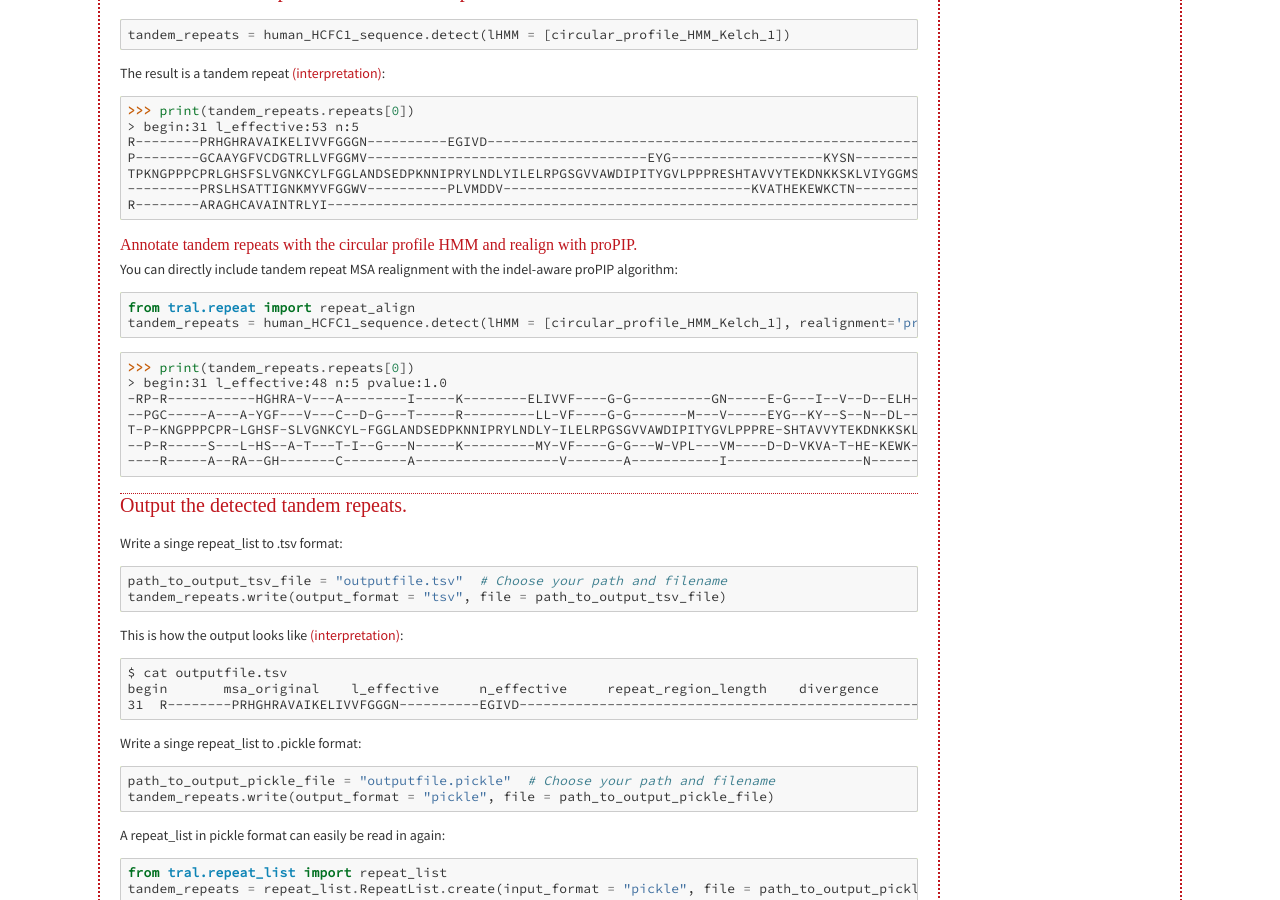
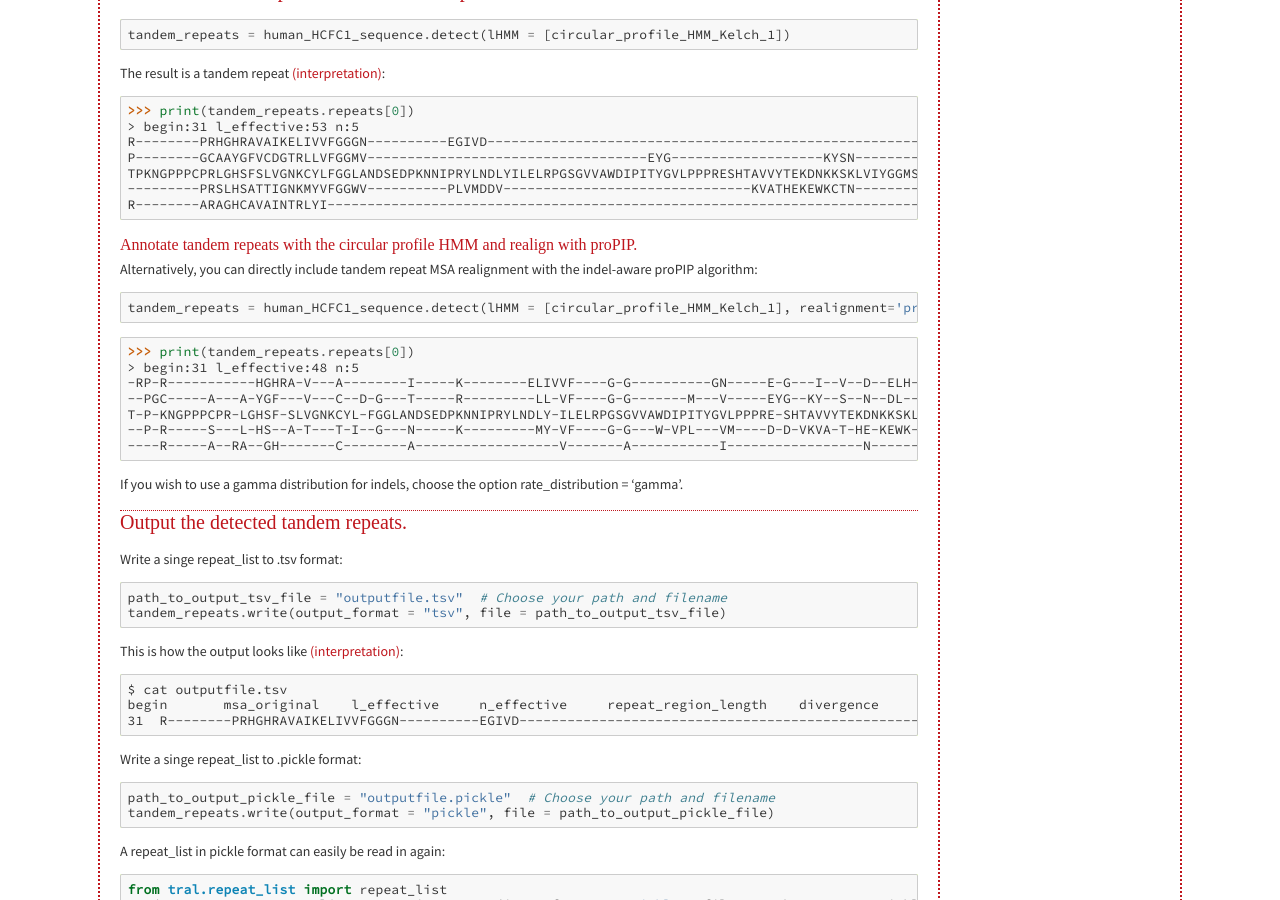
Before and after one commit to acg-team/tral, a Sphinx documentation site: the page built from docs/cphmm.rst, in a window 1280 px wide and 900 px high, scrolled down 1074 px. Built offline with Sphinx 7.4.7, drawn with Linux system fonts in a browser that asks for light colours; some web fonts are replaced.

Commit message:
updated docs cphmm for realignment with proPIP

```diff
--- a/docs/cphmm.rst
+++ b/docs/cphmm.rst
@@ -71,21 +71,22 @@
 
 Annotate tandem repeats with the circular profile HMM and realign with proPIP.
 ++++++++++++++++++++++++++++++++++++++++++++++++++++++++++++++++++++++++++++++
-You can directly include tandem repeat MSA realignment with the indel-aware proPIP algorithm::
+Alternatively, you can directly include tandem repeat MSA realignment with the indel-aware proPIP algorithm::
 
-	from tral.repeat import repeat_align
-	tandem_repeats = human_HCFC1_sequence.detect(lHMM = [circular_profile_HMM_Kelch_1], realignment='proPIP_constant')
+	tandem_repeats = human_HCFC1_sequence.detect(lHMM = [circular_profile_HMM_Kelch_1], realignment='proPIP')
 
 ::
 
 	>>> print(tandem_repeats.repeats[0])
-	> begin:31 l_effective:48 n:5 pvalue:1.0
+	> begin:31 l_effective:48 n:5
 	-RP-R-----------HGHRA-V---A--------I-----K--------ELIVVF----G-G----------GN-----E-G---I--V--D--ELH-V-YN-T-A-T--N--Q--W---F---IPAV---R-GD---I-P-
 	--PGC-----A---A-YGF---V---C--D-G---T-----R---------LL-VF----G-G-------M---V-----EYG--KY--S--N--DL----YELQ-A-S-----R--WE--W-KRLKA----K----------
 	T-P-KNGPPPCPR-LGHSF-SLVGNKCYL-FGGLANDSEDPKNNIPRYLNDLY-ILELRPGSGVVAWDIPITYGVLPPPRE-SHTAVVYTEKDNKKSKLVIYG-GMSGCRLG-D-L-W-T-LD--IDTLTWNKP-SLSGVAPL
 	--P-R-----S---L-HS--A-T---T-I--G---N-----K---------MY-VF----G-G---W-VPL---VM----D-D-VKVA-T-HE-KEWK-C-TN-TLA-C-LNLDTMAWETIL---MDTL---E--D-N-I-P-
 	----R-----A--RA--GH-------C--------A------------------V-------A-----------I-----------------N---------------T-----R--L---Y---I-----------------
 
+
+If you wish to use a gamma distribution for indels, choose the option rate_distribution = 'gamma'.
 
 Output the detected tandem repeats.
 -----------------------------------
```
